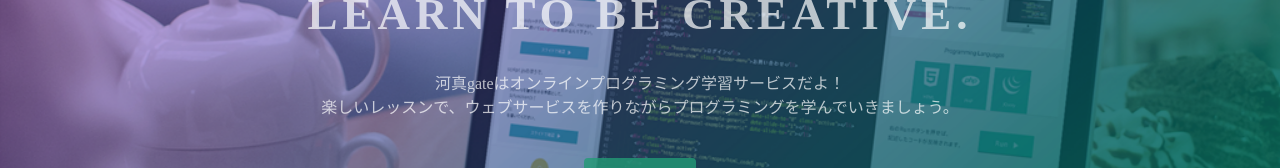
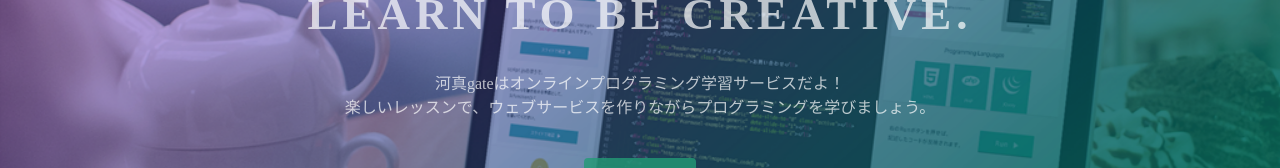
Before and after one commit to kawashin1122/sample, a plain HTML site: page index.html in a window 1280 px wide. Shown: the part 274-442 px from the top of the page. Drawn offline with Linux system fonts and the light colour scheme.

Commit message:
テスト

```diff
--- a/index.html
+++ b/index.html
@@ -24,7 +24,7 @@
   <div class="top-wrapper">
     <div class="container">
       <h1>LEARN TO CODE.<br>LEARN TO BE CREATIVE.</h1>
-      <p>河真gateはオンラインプログラミング学習サービスだよ！<br>楽しいレッスンで、ウェブサービスを作りながらプログラミングを学んでいきましょう。</p>
+      <p>河真gateはオンラインプログラミング学習サービスだよ！<br>楽しいレッスンで、ウェブサービスを作りながらプログラミングを学びましょう。</p>
       <div class="btn-wrapper">
         <a href="#" class="btn signup">新規登録</a>
         <p>or</p>
```
